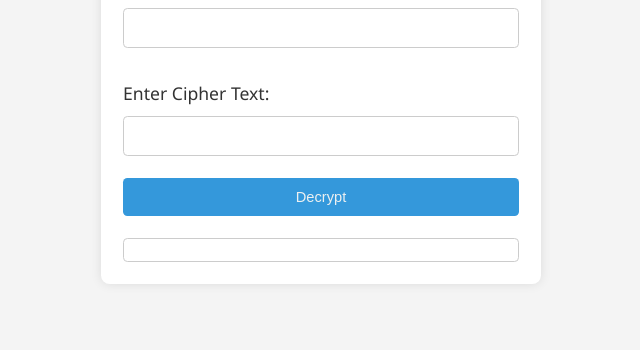
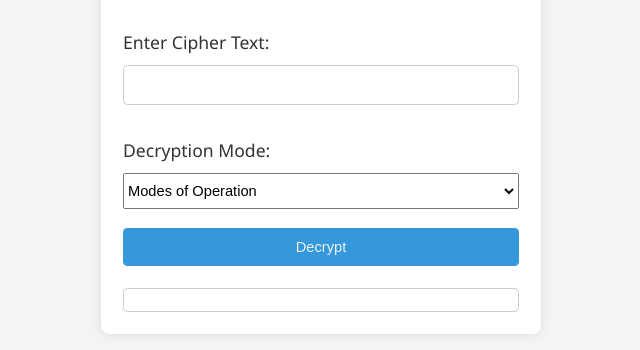
Before and after one commit to Arul-Sujith/Arul-Sujith.github.io, a plain HTML site: page decryption.html in a window 1280 px wide. Shown: the part 376-726 px from the top of the page, without its empty margins (319-959 px from the left). Drawn offline with Linux system fonts and the light colour scheme.

Commit message:
Update mode of operation

```diff
--- a/decryption.html
+++ b/decryption.html
@@ -72,6 +72,11 @@
             border: 1px solid #ccc;
             border-radius: 4px;
         }
+
+        select {
+            height: 33px; /* Adjust the height as needed */
+        }
+
     </style>
 </head>
 
@@ -85,12 +90,44 @@
             <label for="plainText">Enter Cipher Text:</label>
             <input type="text" id="cipherText" name="cipherText" required>
 
+            <label for="decryptionMode">Decryption Mode:</label>
+            <select id="decryptionMode" name="decryptionMode" style="margin-bottom: 17px;" onchange="handleDecryptionModeChange()" required>
+                <option disabled selected value="">Modes of Operation</option>
+                <option value="option1">Electronic Code Book (ECB)</option>
+                <option value="option2">Cipher Block Chaining (CBC)</option>
+                <option value="option3">Cipher Feedback Mode (CFB)</option>
+                <option value="option4">Output Feedback Mode (OFB)</option>
+                <option value="option5">Counter Mode (CRT)</option>
+            </select>
+
+            <!-- Additional input for IV -->
+            <div id="ivInput" style="display: none;">
+                <label for="iv" style="margin-top: 10px;">Enter the Initial Vector:</label>
+                <input type="text" id="iv" name="iv" required size="40" style="margin-top: 10px;">
+            </div>
+
             <button type="button" onclick="getInputAndRunFunctions()">Decrypt</button>
         </form>
 
         <div id="plainTextDisplay"></div>
     </main>
-    <script src="decryption.js"></script>
+    <script>
+        function handleDecryptionModeChange() {
+            var decryptionMode = document.getElementById("decryptionMode").value;
+            var ivInput = document.getElementById("ivInput");
+
+            // Show or hide the IV input based on the selected option
+            if (decryptionMode !== "option1") {
+                ivInput.style.display = "block";
+                document.getElementById("iv").setAttribute("required", "true");
+            } else {
+                ivInput.style.display = "none";
+                document.getElementById("iv").removeAttribute("required");
+            }
+        }
+    </script>
+
+    <script src="dec_option.js"></script>
 </body>
 
 </html>
```
